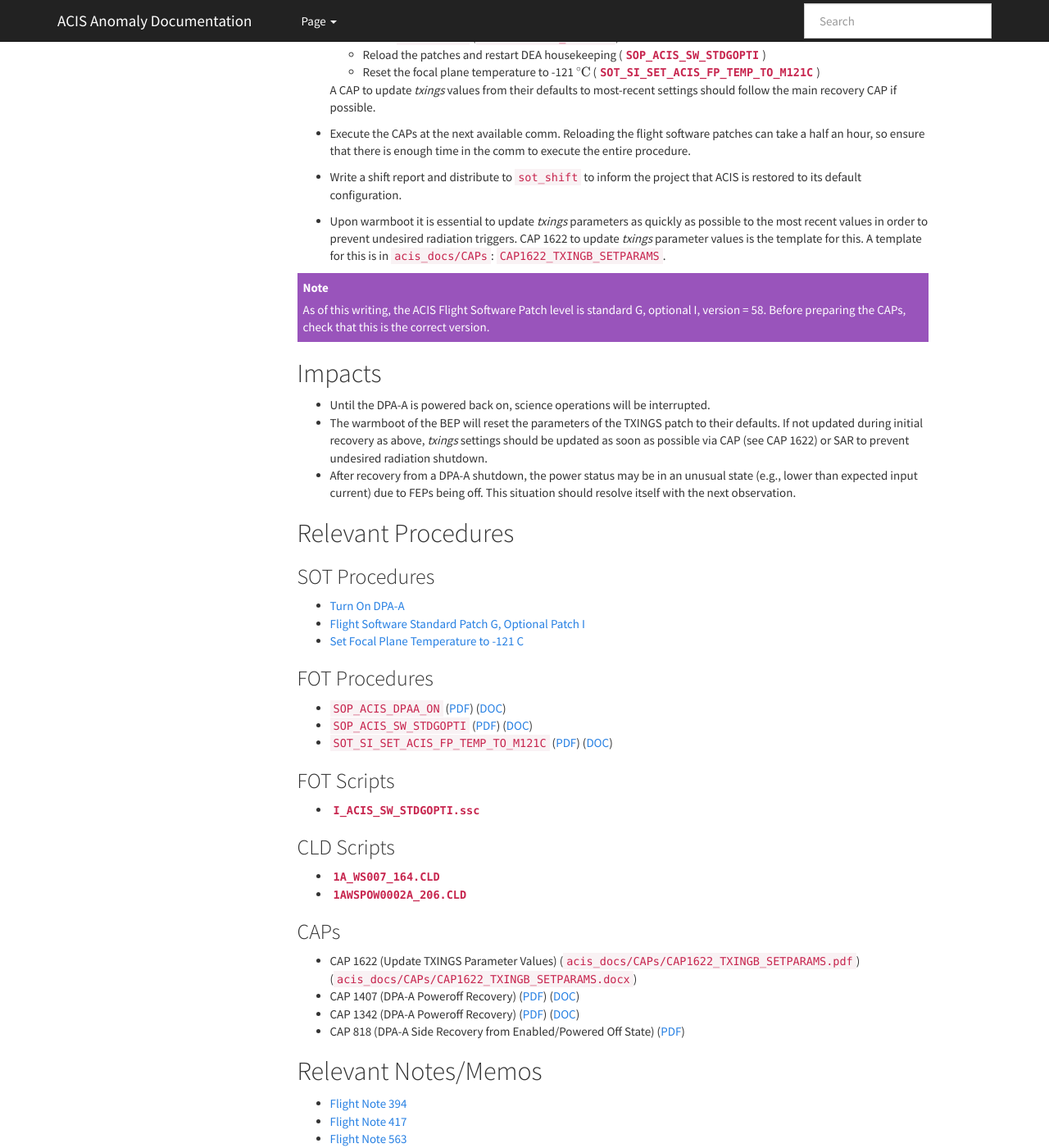
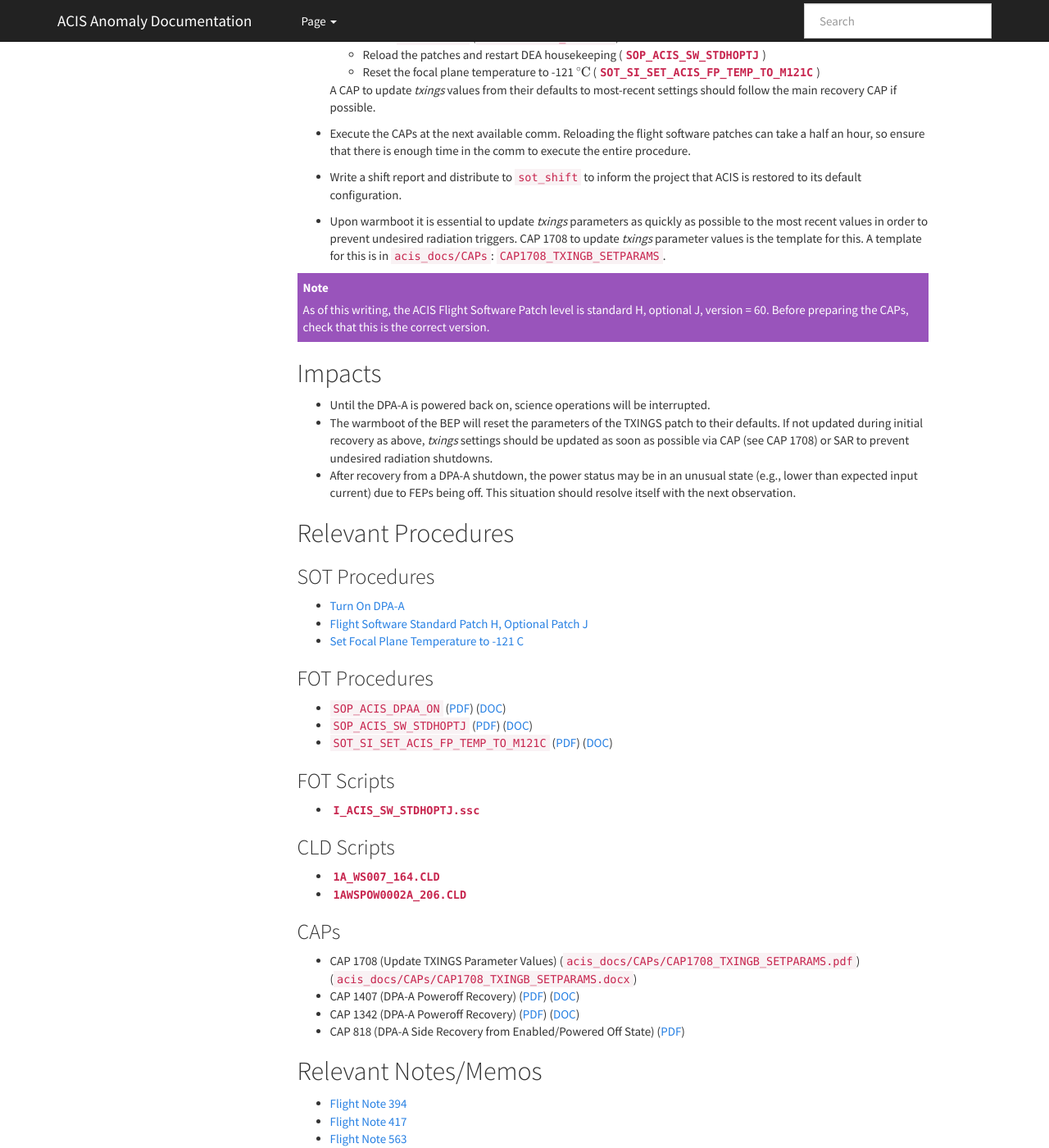
Before and after one commit to acisops/acis_anomaly_pages, a Sphinx documentation site: the page built from source/dpaa_shutdown_bepa.rst, in a window 1280 px wide and 1400 px high, scrolled down 1697 px. Shown: the whole window at 82% size. Built offline with Sphinx 7.4.7, drawn with Linux system fonts in a browser that asks for light colours; some of the changed text lies outside the part shown.

Commit message:
Document updated to reference STDHOPTJ and txing CAP 1708

```diff
--- a/source/dpaa_shutdown_bepa.rst
+++ b/source/dpaa_shutdown_bepa.rst
@@ -88,7 +88,7 @@ Our real-time web pages will alert us and the Lead System Engineer will call us.
     through the DEA and so would remain on if the DPA powered off during a science run.)
   - If a long downtime remains before science resumes or if *Chandra* is in the belts, consider
     powering on 3 FEPs with a ``WSPOW0002A`` (|wspow0002a|).
-  - Reload the patches and restart DEA housekeeping (|stdgopti|_)
+  - Reload the patches and restart DEA housekeeping (|stdhoptj|_)
   - Reset the focal plane temperature to -121 :math:`^\circ{\rm C}` (|fptemp_121|_)
 
   A CAP to update *txings* values from their defaults to most-recent settings should follow the
@@ -100,12 +100,12 @@ Our real-time web pages will alert us and the Lead System Engineer will call us.
   to its default configuration.
 
 * Upon warmboot it is essential to update *txings* parameters as quickly as possible to the most recent values in order to prevent undesired radiation triggers.
-  CAP 1622 to update *txings* parameter values is the template for this.  A template for this is in ``acis_docs/CAPs``: ``CAP1622_TXINGB_SETPARAMS``.
+  CAP 1708 to update *txings* parameter values is the template for this.  A template for this is in ``acis_docs/CAPs``: ``CAP1708_TXINGB_SETPARAMS``.
 
 
 .. note::
 
-   As of this writing, the ACIS Flight Software Patch level is standard G, optional I, version = 58.
+   As of this writing, the ACIS Flight Software Patch level is standard H, optional J, version = 60.
    Before preparing the CAPs, check that this is the correct version.
 
 Impacts
@@ -113,7 +113,7 @@ Impacts
 
 * Until the DPA-A is powered back on, science operations will be interrupted.
 * The warmboot of the BEP will reset the parameters of the TXINGS patch to their defaults.
-  If not updated during initial recovery as above, *txings* settings should be updated as soon as possible via CAP (see CAP 1622) or SAR to prevent undesired radiation shutdown.
+  If not updated during initial recovery as above, *txings* settings should be updated as soon as possible via CAP (see CAP 1708) or SAR to prevent undesired radiation shutdowns.
 * After recovery from a DPA-A shutdown, the power status may be in an unusual state (e.g., lower
   than expected input current) due to FEPs being off. This situation should resolve itself with
   the next observation.
@@ -130,14 +130,16 @@ Relevant Procedures
 .. |dpaa_on_doc| replace:: DOC
 .. _dpaa_on_doc: https://occweb.cfa.harvard.edu/occweb/FOT/configuration/procedures/SOP/SOP_ACIS_DPAA_ON.doc
 
-.. |stdgopti| replace:: ``SOP_ACIS_SW_STDGOPTI``
-.. _stdgopti: https://occweb.cfa.harvard.edu/occweb/FOT/configuration/procedures/SOP/SOP_ACIS_SW_STDGOPTI.pdf
+.. |stdhoptj| replace:: ``SOP_ACIS_SW_STDHOPTJ``
+.. _stdhoptj: https://occweb.cfa.harvard.edu/occweb/FOT/configuration/procedures/SOP/SOP_ACIS_SW_STDHOPTJ.pdf
 
-.. |stdgopti_pdf| replace:: PDF
-.. _stdgopti_pdf: https://occweb.cfa.harvard.edu/occweb/FOT/configuration/procedures/SOP/SOP_ACIS_SW_STDGOPTI.pdf
+.. |stdhoptj_pdf| replace:: PDF
+.. _stdhoptj_pdf: https://occweb.cfa.harvard.edu/occweb/FOT/configuration/procedures/SOP/SOP_ACIS_SW_STDHOPTJ.pdf
 
-.. |stdgopti_doc| replace:: DOC
-.. _stdgopti_doc: https://occweb.cfa.harvard.edu/occweb/FOT/configuration/procedures/SOP/SOP_ACIS_SW_STDGOPTI.doc
+.. |stdhoptj_doc| replace:: DOC
+.. _stdhoptj_doc: https://occweb.cfa.harvard.edu/occweb/FOT/configuration/procedures/SOP/SOP_ACIS_SW_STDHOPTJ.doc
+
+
 
 .. |fptemp_121| replace:: ``SOT_SI_SET_ACIS_FP_TEMP_TO_M121C``
 .. _fptemp_121: https://occweb.cfa.harvard.edu/occweb/FOT/configuration/procedures/SOP/SOP_SI_SET_ACIS_FP_TEMP_TO_M121C.pdf
@@ -154,27 +156,29 @@ Relevant Procedures
 .. |wspow0002a| replace:: ``1AWSPOW0002A_206.CLD``
 .. _wspow0002a: https://occweb.cfa.harvard.edu/occweb/FOT/configuration/archive/cld/1AWSPOW0002A_206.CLD
 
-.. |stdgoptissc| replace:: ``I_ACIS_SW_STDGOPTI.ssc``
-.. _stdgoptissc: https://occweb.cfa.harvard.edu/occweb/FOT/configuration/products/ssc/I_ACIS_SW_STDGOPTI.ssc
+.. |stdhoptjssc| replace:: ``I_ACIS_SW_STDHOPTJ.ssc``
+.. _stdhoptjssc: https://occweb.cfa.harvard.edu/occweb/FOT/configuration/products/ssc/I_ACIS_SW_STDHOPTJ.ssc
+
+
 
 SOT Procedures
 ++++++++++++++
 
 * `Turn On DPA-A <http://cxc.cfa.harvard.edu/acis/cmd_seq/dpaa_on.pdf>`_
-* `Flight Software Standard Patch G, Optional Patch I <http://cxc.cfa.harvard.edu/acis/cmd_seq/sw_stdgopti.pdf>`_
+* `Flight Software Standard Patch H, Optional Patch J <http://cxc.cfa.harvard.edu/acis/cmd_seq/sw_stdhoptj.pdf>`_
 * `Set Focal Plane Temperature to -121 C <http://cxc.cfa.harvard.edu/acis/cmd_seq/setfp_m121.pdf>`_
 
 FOT Procedures
 ++++++++++++++
 
 * ``SOP_ACIS_DPAA_ON`` (|dpaa_on_pdf|_) (|dpaa_on_doc|_)
-* ``SOP_ACIS_SW_STDGOPTI`` (|stdgopti_pdf|_) (|stdgopti_doc|_)
+* ``SOP_ACIS_SW_STDHOPTJ`` (|stdhoptj_pdf|_) (|stdhoptj_doc|_)
 * ``SOT_SI_SET_ACIS_FP_TEMP_TO_M121C`` (|fptemp_121_pdf|_) (|fptemp_121_doc|_)
 
 FOT Scripts
 +++++++++++
 
-* |stdgoptissc|_
+* |stdhoptjssc|_
 
 CLD Scripts
 +++++++++++
@@ -200,7 +204,10 @@ CAPs
 .. |cap1407_doc| replace:: DOC
 .. _cap1407_doc: http://cxc.cfa.harvard.edu/acis/CAPs/CAP1407_dpaa_poweroff_recovery.doc
 
-* CAP 1622 (Update TXINGS Parameter Values)  (``acis_docs/CAPs/CAP1622_TXINGB_SETPARAMS.pdf``) (``acis_docs/CAPs/CAP1622_TXINGB_SETPARAMS.docx``)
+* CAP 1708 (Update TXINGS Parameter Values)  (``acis_docs/CAPs/CAP1708_TXINGB_SETPARAMS.pdf``)
+  (``acis_docs/CAPs/CAP1708_TXINGB_SETPARAMS.docx``)
+
+
 * CAP 1407 (DPA-A Poweroff Recovery) (|cap1407_pdf|_) (|cap1407_doc|_)
 * CAP 1342 (DPA-A Poweroff Recovery) (|cap1342_pdf|_) (|cap1342_doc|_)
 * CAP 818 (DPA-A Side Recovery from Enabled/Powered Off State) (|cap818_pdf|_)
```
Also changed, not shown: other parts of source/dpaa_shutdown_bepa.rst (+1 -1 lines).
